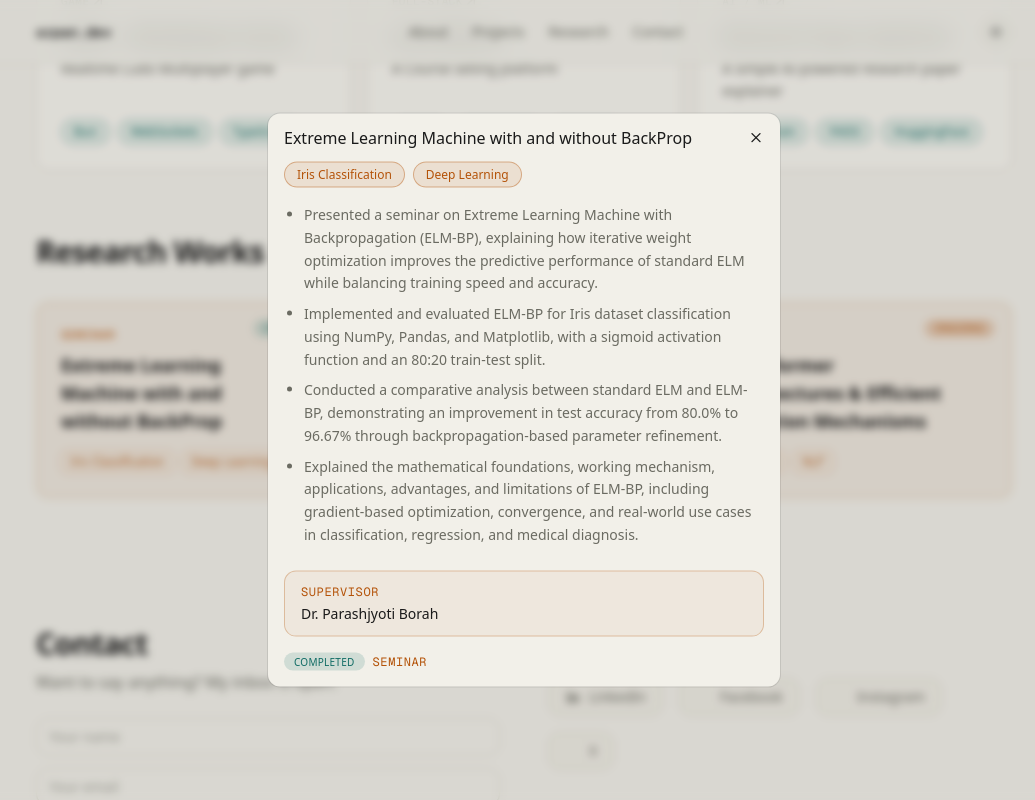
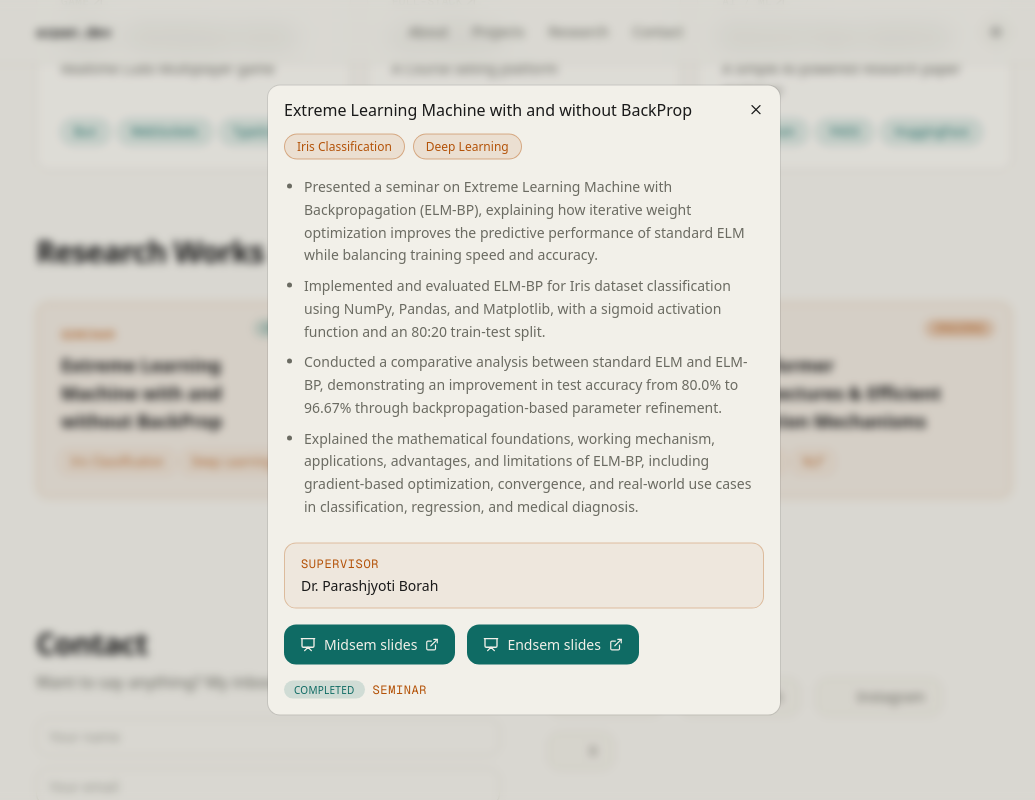
Before and after one commit to arpan-1010/Portfolio, a Next.js app: page / in a window 1280 px wide. Both pictures are taken after a click on the button 309 px from the left and 1732 px from the top of the page. Shown: the part 1332-2132 px from the top of the page, without its empty margins (116-1151 px from the left). Built offline with nearby package versions, Linux system fonts and the light colour scheme; some icons are missing.

Commit message:
updated slides

```diff
--- a/src/app/about/page.tsx
+++ b/src/app/about/page.tsx
@@ -1,7 +1,6 @@
 import type { Metadata } from "next";
 import { About } from "@/components/sections/about";
 import { Skills } from "@/components/sections/skills";
-import { AboutNavbar } from "@/components/layout/about-navbar";
 
 export const metadata: Metadata = {
   title: "About",
@@ -11,7 +10,6 @@ export const metadata: Metadata = {
 export default function AboutPage() {
   return (
     <>
-      <AboutNavbar />
       <div className="pt-24">
         <About />
         <Skills />
--- a/src/app/api/contact/route.ts
+++ b/src/app/api/contact/route.ts
@@ -14,7 +14,6 @@ export async function POST(req: Request) {
   const message = String(body.message ?? "").trim();
   const honeypot = String(body.website ?? "");
 
-  // Bots fill the hidden field; pretend success and send nothing.
   if (honeypot) return NextResponse.json({ ok: true });
 
   const emailOk = /^[^\s@]+@[^\s@]+\.[^\s@]+$/.test(email);
@@ -36,7 +35,7 @@ export async function POST(req: Request) {
   const { error } = await resend.emails.send({
     from: "Portfolio <onboarding@resend.dev>",
     to,
-    replyTo: email, // hitting "Reply" in Gmail answers the visitor
+    replyTo: email,
     subject: `Portfolio message from ${name}`,
     text: `From: ${name} <${email}>\n\n${message}`,
   });
--- a/src/components/layout/theme-toggle.tsx
+++ b/src/components/layout/theme-toggle.tsx
@@ -8,7 +8,7 @@ export function ThemeToggle() {
     try {
       localStorage.setItem("theme", isDark ? "dark" : "light");
     } catch {
-      /* storage blocked: the toggle still works for this visit */
+
     }
   };
 
--- a/src/components/sections/contact.tsx
+++ b/src/components/sections/contact.tsx
@@ -19,7 +19,7 @@ export function Contact() {
 
   async function onSubmit(e: React.FormEvent<HTMLFormElement>) {
     e.preventDefault();
-    const form = e.currentTarget; // grab before the await
+    const form = e.currentTarget;
     setStatus("sending");
     try {
       const res = await fetch("/api/contact", {
@@ -41,7 +41,7 @@ export function Contact() {
       setCopied(true);
       setTimeout(() => setCopied(false), 2000);
     } catch {
-      /* clipboard blocked: the mailto link below still works */
+
     }
   }
 
@@ -66,7 +66,7 @@ export function Contact() {
             <input name="name" required maxLength={100} placeholder="Your name" className={fieldClass} />
             <input name="email" type="email" required maxLength={200} placeholder="Your email" className={fieldClass} />
             <textarea name="message" required minLength={5} maxLength={5000} rows={5} placeholder="Your message" className={fieldClass} />
-            {/* honeypot: real users never see or fill this */}
+
             <input name="website" tabIndex={-1} autoComplete="off" aria-hidden className="hidden" />
 
             <button
--- a/src/components/ui/research-dialog.tsx
+++ b/src/components/ui/research-dialog.tsx
@@ -7,7 +7,7 @@ import {
   DialogTitle,
 } from "@/components/ui/dialog";
 import type { ResearchItem } from "@/data/research";
-import { Presentation } from "lucide-react";
+import { ExternalLink, Presentation } from "lucide-react";
 
 export function ResearchDialog({
   item,
@@ -48,28 +48,42 @@ export function ResearchDialog({
           <p className="mb-1 font-mono text-xs uppercase tracking-wider text-accent">
             Supervisor
           </p>
-          <p className="text-sm font-medium text-foreground">{item.supervisor}</p>
+          <p className="text-sm font-medium text-foreground">
+            {item.supervisor}
+          </p>
         </div>
-        {item.slidesUrl && (
+
+        {item.slides && item.slides.length > 0 && (
+          <div className="flex flex-wrap gap-3">
+            {item.slides.map((s) => (
               <a
-    href={item.slidesUrl}
+                key={s.label}
+                href={s.url}
                 target="_blank"
                 rel="noopener noreferrer"
-    className="inline-flex w-fit items-center gap-2 rounded-[var(--radius)] bg-primary px-4 py-2.5 text-sm font-medium text-primary-foreground transition-colors hover:bg-primary/90"
+                className="inline-flex items-center gap-2 rounded-[var(--radius)] bg-primary px-4 py-2.5 text-sm font-medium text-primary-foreground transition-colors hover:bg-primary/90"
               >
                 <Presentation className="h-4 w-4" />
-    View presentation slides
+                {s.label} slides
+                <ExternalLink className="h-3.5 w-3.5" />
               </a>
+            ))}
+          </div>
         )}
+
         <div className="flex items-center gap-2">
           <span
             className={`rounded-full px-2.5 py-0.5 text-[10px] font-medium uppercase tracking-wide ${
-              item.status === "Completed" ? "bg-primary/15 text-primary" : "bg-accent/20 text-accent"
+              item.status === "Completed"
+                ? "bg-primary/15 text-primary"
+                : "bg-accent/20 text-accent"
             }`}
           >
             {item.status}
           </span>
-          <span className="font-mono text-xs uppercase tracking-wider text-accent">{item.stage}</span>
+          <span className="font-mono text-xs uppercase tracking-wider text-accent">
+            {item.stage}
+          </span>
         </div>
       </DialogContent>
     </Dialog>
--- a/src/data/skills.ts
+++ b/src/data/skills.ts
@@ -1,4 +1,4 @@
-export type SkillCategory = "Web Development" | "ML/AI" | "Tools";
+export type SkillCategory = "Web Development" | "Web3 Development" | "ML/AI" | "Tools";
 
 export interface Skill {
   name: string;
@@ -7,6 +7,7 @@ export interface Skill {
 
 export const skills: Skill[] = [
   { name: "TypeScript", category: "Web Development" },
+  { name: "Rust", category: "Web3 Development" },
   { name: "React", category: "Web Development" },
   { name: "TailwindCSS", category: "Web Development" },
   { name: "ShadCn", category: "Web Development" },
```
Lines whose indentation alone changed are shown as unchanged.
